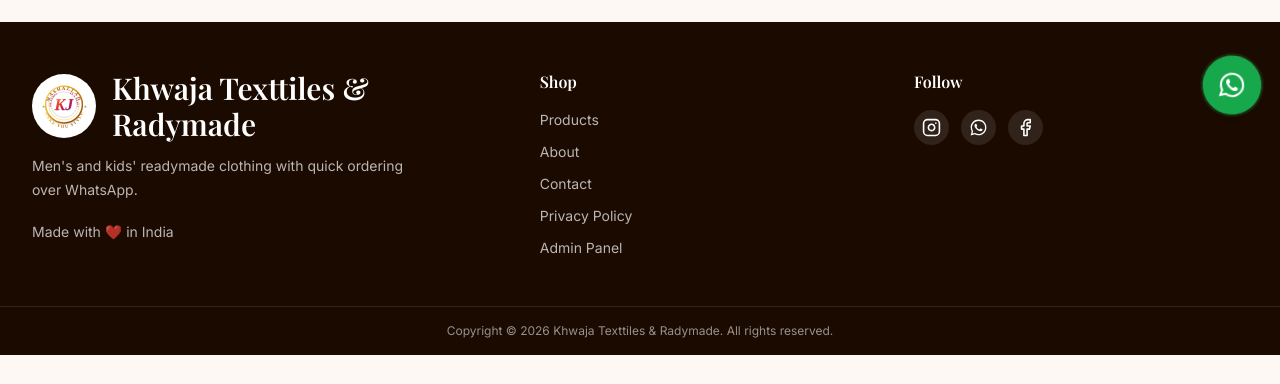
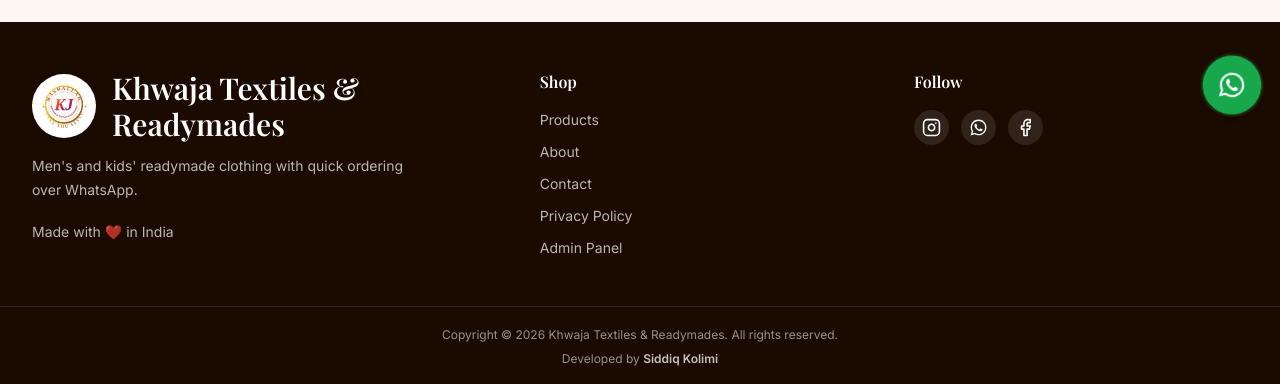
Before and after one commit to Siddiq3/KJFashions, a React (Vite) app: page /admin in a window 1280 px wide. Shown: the part 667-1051 px from the top of the page. Before the commit the page ends 1022 px from the top, so only its background shows below. Built offline with nearby package versions, Linux system fonts and the light colour scheme; no server answers.

Commit message:
logo added

```diff
--- a/src/components/layout/Footer.jsx
+++ b/src/components/layout/Footer.jsx
@@ -6,14 +6,16 @@
 export default function Footer() {
   const year = new Date().getFullYear();
   const whatsappNumber = import.meta.env.VITE_WHATSAPP_NUMBER;
+  const developerInstagram = 'siddiqkolimi';
+  const developerInstagramUrl = `https://www.instagram.com/${developerInstagram}`;
 
   return (
     <footer className="mt-16 bg-store-dark text-white">
       <div className="container-page grid gap-10 py-12 md:grid-cols-[1.4fr_1fr_1fr]">
         <div>
           <div className="flex items-center gap-4">
-            <img src={logo} alt="Khwaja Textiles and Readymades" className="h-16 w-16 rounded-full bg-white object-contain p-1" />
-            <h2 className="text-3xl font-semibold">Khwaja Texttiles & Radymade</h2>
+            <img src={logo} alt=" Khwaja Textiles and Readymades" className="h-16 w-16 rounded-full bg-white object-contain p-1" />
+            <h2 className="text-3xl font-semibold"> Khwaja Textiles & Readymades</h2>
           </div>
           <p className="mt-3 max-w-sm text-sm leading-6 text-white/70">
             Men's and kids' readymade clothing with quick ordering over WhatsApp.
@@ -35,7 +37,7 @@
         <div>
           <h3 className="text-base font-semibold">Follow</h3>
           <div className="mt-4 flex gap-3">
-            <a href="https://instagram.com" className="rounded-full bg-white/10 p-2 transition hover:bg-white/20" aria-label="Instagram">
+            <a href={developerInstagramUrl} target="_blank" rel="noopener noreferrer" className="rounded-full bg-white/10 p-2 transition hover:bg-white/20" aria-label="Instagram">
               <Instagram size={19} />
             </a>
             <button
@@ -52,8 +54,14 @@
           </div>
         </div>
       </div>
-      <div className="border-t border-white/10 py-4 text-center text-xs text-white/55">
-        Copyright © {year} Khwaja Texttiles & Radymade. All rights reserved.
+      <div className="border-t border-white/10 px-4 py-4 text-center text-xs leading-6 text-white/55">
+        <p>Copyright © {year}  Khwaja Textiles & Readymades. All rights reserved.</p>
+        <p>
+          Developed by{' '}
+          <a href={developerInstagramUrl} target="_blank" rel="noopener noreferrer" className="font-semibold text-white/75 transition hover:text-white">
+            Siddiq Kolimi
+          </a>
+        </p>
       </div>
     </footer>
   );
```
Also changed, not shown: src/assets/kj-logo.svg.
